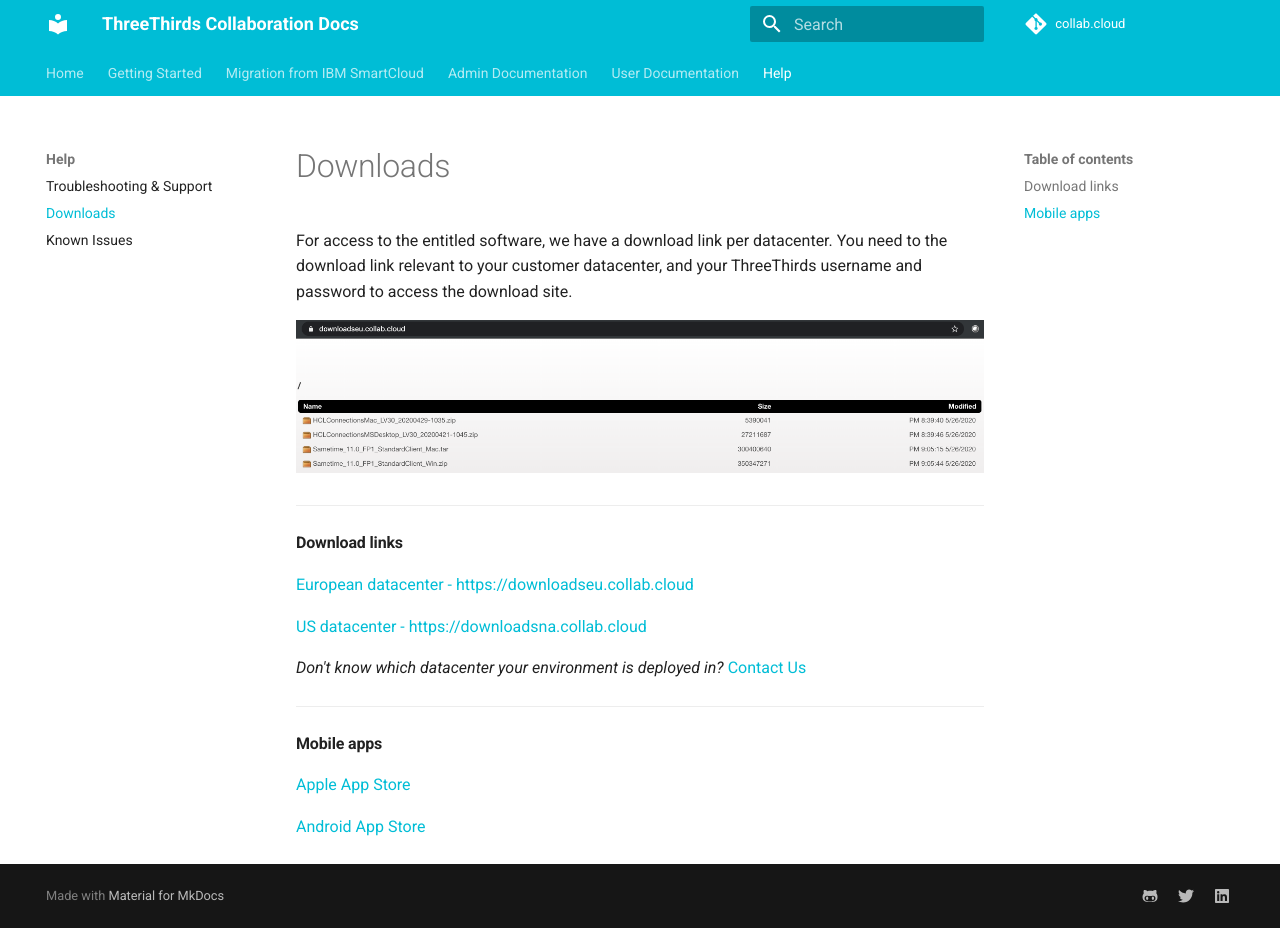
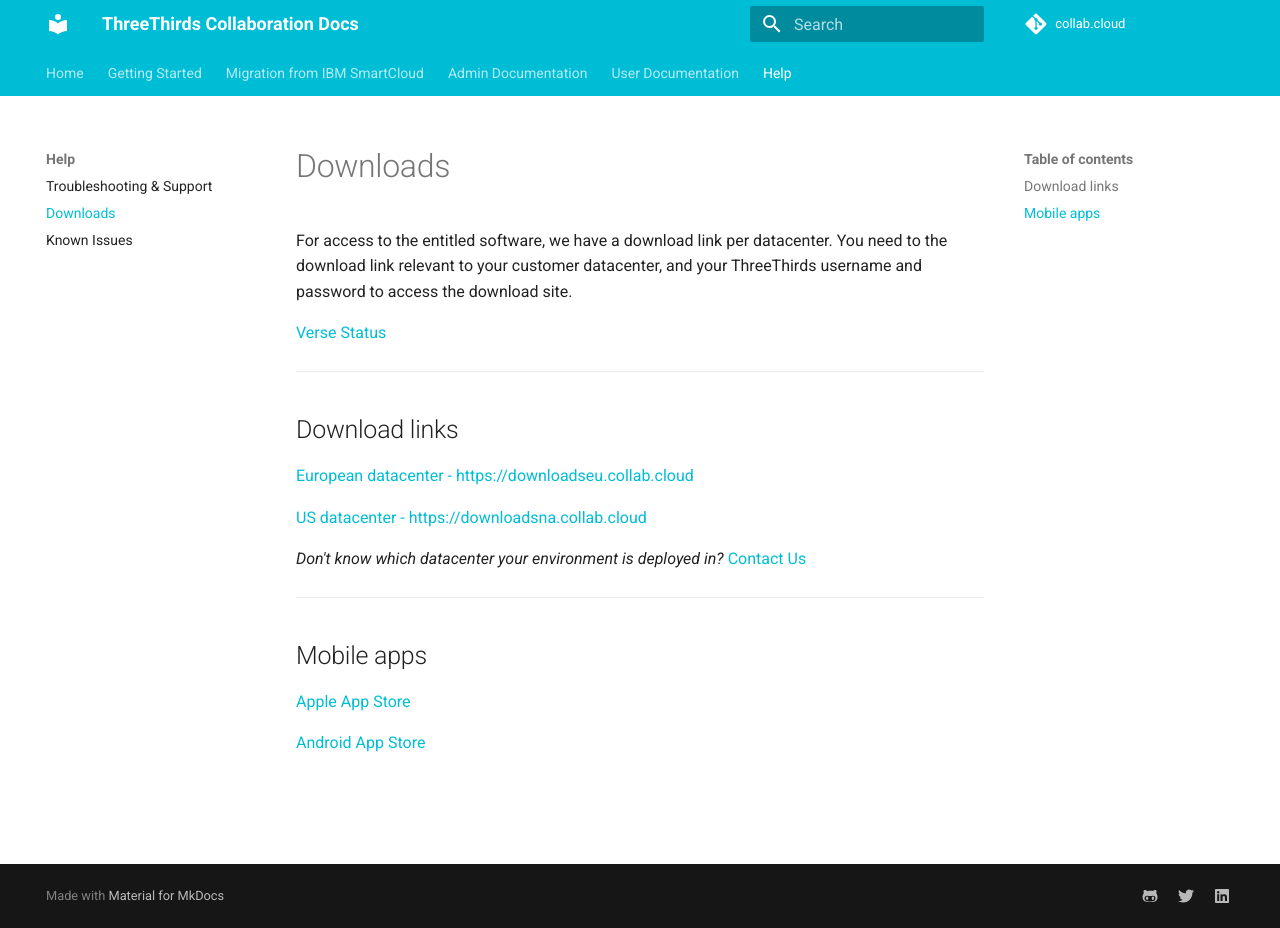
Before and after one commit to collabdotcloud/docs.collab.cloud, an MkDocs documentation site: the page built from docs/help/downloads.md, in a window 1280 px wide and 928 px high. Built offline with MkDocs 1.6.1 and Material for MkDocs 9.7.7, drawn with Linux system fonts in a browser that asks for light colours.

Commit message:
minor corrections

```diff
--- a/docs/help/downloads.md
+++ b/docs/help/downloads.md
@@ -1,12 +1,14 @@
 # Downloads
+
 For access to the entitled software, we have a download link per datacenter.
 You need to the download link relevant to your customer datacenter, and your ThreeThirds username and password to access the download site.
 
-<img src="/assets/images/screen-shots/help/downloads-eu.png" alt="Verse Status" />
+[Verse Status](/assets/images/screen-shots/help/downloads-eu.png)
 
 ---
 
-#### Download links
+## Download links
+
 [European datacenter - https://downloadseu.collab.cloud](https://downloadseu.collab.cloud)
 
 [US datacenter - https://downloadsna.collab.cloud](https://downloadsna.collab.cloud)
@@ -15,7 +17,7 @@
 
 ---
 
-#### Mobile apps
+## Mobile apps
 
 [Apple App Store](https://apps.apple.com/us/app/hcl-connections/id450533489)
 
```
Also changed, not shown: docs/admin/admin-sametime.md (+5 -1 lines), docs/admin/auth-saml.md (+3 -1 lines), docs/help/known-issues.md (+1 -1 lines).
